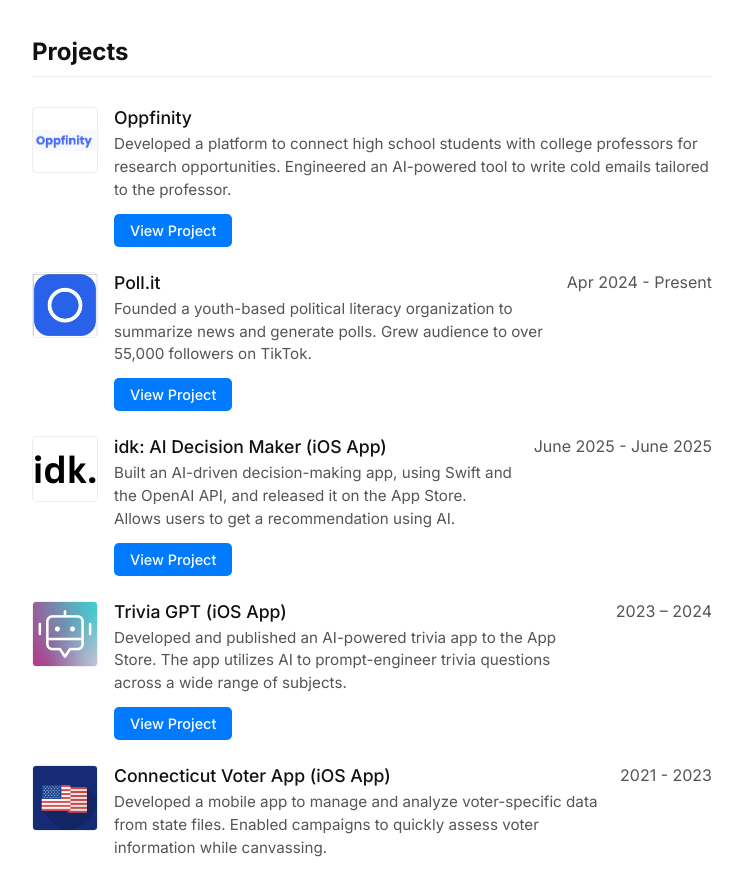
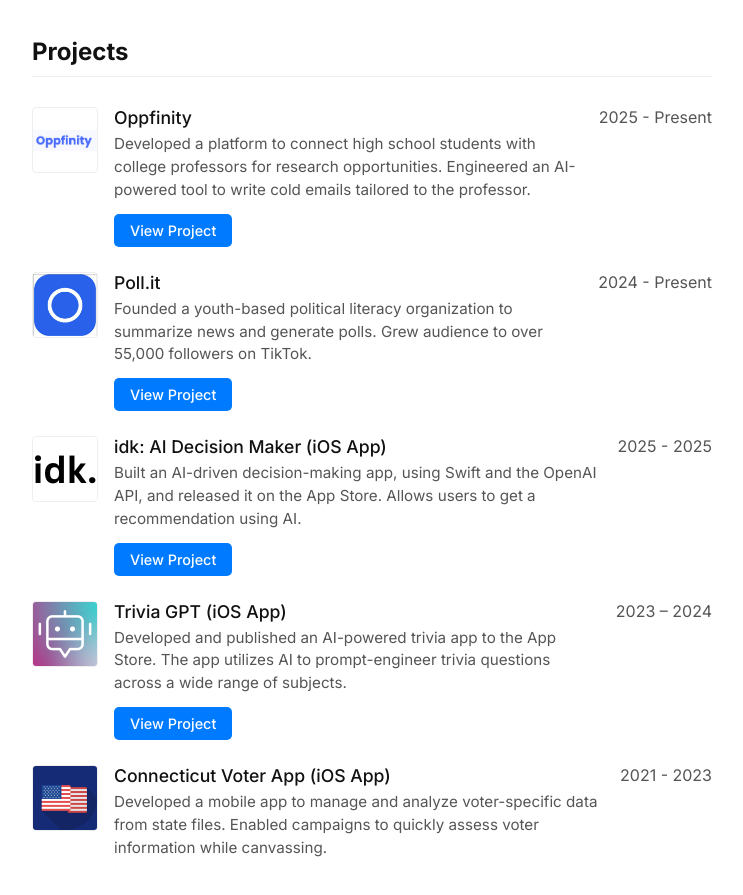
Before and after one commit to rarora2025/Rahul-Arora, a plain HTML site: page index.html in a window 1280 px wide. Shown: the part 2261-3156 px from the top of the page, without its empty margins (268-1011 px from the left). Drawn offline with Linux system fonts and the light colour scheme.

Commit message:
Update project dates: Oppfinity (2025-Present), Poll.it (2024-Present), idk (2025-2025)

```diff
--- a/index.html
+++ b/index.html
@@ -151,6 +151,9 @@
                             <a href="https://oppfinity.com" target="_blank" rel="noopener noreferrer" class="btn-project">View Project</a>
                         </div>
                     </div>
+                    <div class="entry-date">
+                        <p>2025 - Present</p>
+                    </div>
                 </div>
                 <div class="entry">
                     <div class="entry-left">
@@ -163,7 +166,7 @@
                         </div>
                     </div>
                     <div class="entry-date">
-                        <p>Apr 2024 - Present</p>
+                        <p>2024 - Present</p>
                     </div>
                 </div>
                 <div class="entry">
@@ -176,7 +179,7 @@
                         </div>
                     </div>
                      <div class="entry-date">
-                        <p>June 2025 - June 2025</p>
+                        <p>2025 - 2025</p>
                     </div>
                 </div>
                 <div class="entry">
```
